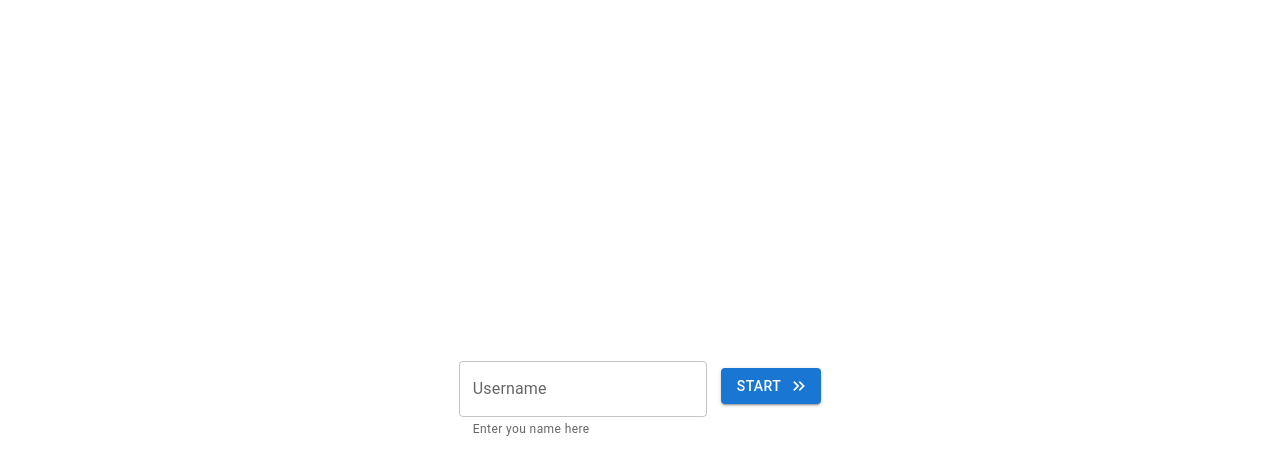
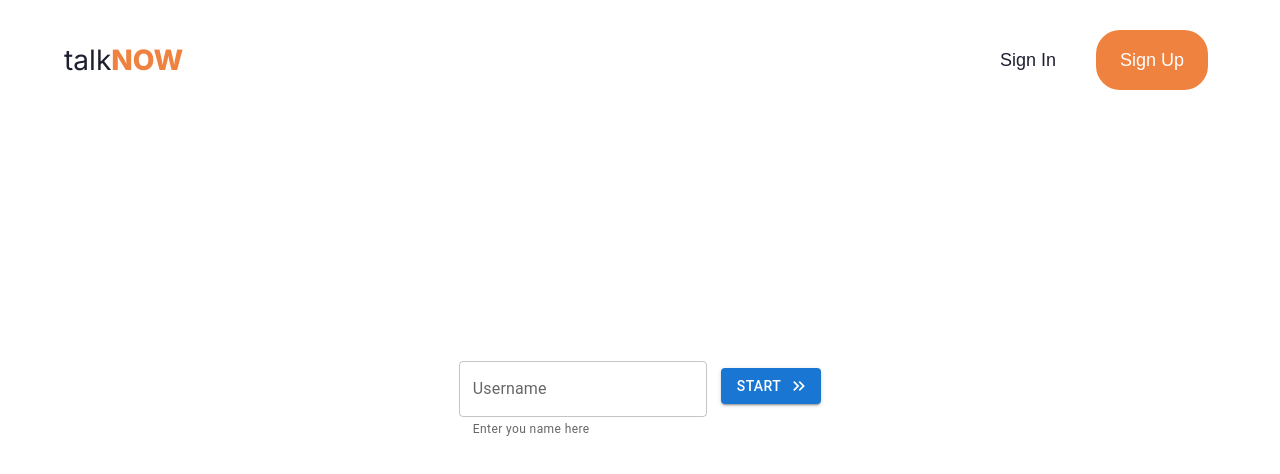
Before and after one commit to siriHtree/Websocket-learning, a Next.js app in the folder real-time-chat/: page / in a window 1280 px wide. Shown: the top 474 px of the page. Built offline with nearby package versions, Linux system fonts and the light colour scheme.

Commit message:
Developed the UI Home page

```diff
--- a/real-time-chat/package.json
+++ b/real-time-chat/package.json
@@ -21,11 +21,13 @@
     "dotenv": "^16.3.1",
     "eslint": "8.47.0",
     "eslint-config-next": "13.4.19",
+    "framer-motion": "^10.16.4",
     "mongoose": "^7.4.5",
     "next": "13.4.19",
     "postcss": "8.4.28",
     "react": "18.2.0",
     "react-dom": "18.2.0",
+    "react-icons": "^4.11.0",
     "socket.io-client": "^4.7.2",
     "tailwindcss": "3.3.3",
     "typescript": "5.1.6",
--- a/real-time-chat/src/app/chat/page.tsx
+++ b/real-time-chat/src/app/chat/page.tsx
@@ -5,7 +5,7 @@ const page = () => {
 
 	return (
 		<section className="w-full h-screen flex">
-			<div className="w-[30%] h-screen shadow-lg relative z-9"></div>
+			{/* <div className="w-[30%] h-screen shadow-lg relative z-9"></div> */}
 			<ChatScreen />
 		</section>
 	);
--- a/real-time-chat/src/app/global.css
+++ b/real-time-chat/src/app/global.css
@@ -8,6 +8,8 @@ html,body{
     height:100%;
 }
 
+@import url('https://fonts.googleapis.com/css2?family=Oswald:wght@200;300;400;500;600;700&display=swap');
+
 @tailwind base;
 
 @tailwind components;
--- a/real-time-chat/src/app/layout.tsx
+++ b/real-time-chat/src/app/layout.tsx
@@ -1,6 +1,9 @@
 import "./global.css";
 import { Inter } from "next/font/google";
 import UserProvider from "@/context/UserContext";
+
+//Components
+import Nav from "@/components/Nav/Nav";
 
 const inter = Inter({ subsets: ["latin"] });
 export const metadata = {
@@ -20,7 +23,10 @@ export default function RootLayout({
 					suppressHydrationWarning={true}
 					className={inter.className}
 				>
-					<main className="w-full min-h-screen">{children}</main>
+					<main className="w-full min-h-screen">
+						<Nav />
+						{children}
+					</main>
 				</body>
 			</UserProvider>
 		</html>
--- /dev/null
+++ b/real-time-chat/src/components/Common/CButton.tsx
@@ -0,0 +1,13 @@
+export default function CButton(props: any) {
+	return (
+		<button
+			className={`${
+				props.emphasis
+					? "text-white  bg-clr2"
+					: "text-clr1 bg-transparent"
+			} py-4 px-6 rounded-3xl text-lg border-none cursor-pointer m-2`}
+		>
+			<span>{props.children}</span>
+		</button>
+	);
+}
--- /dev/null
+++ b/real-time-chat/src/components/Common/Logo.tsx
@@ -0,0 +1,13 @@
+import Link from "next/link";
+
+const Logo = () => {
+	return (
+		<div className="text-2xl">
+			<h3 className="text-clr1 font-normal">
+				talk<span className="text-clr2 font-extrabold">NOW</span>
+			</h3>
+		</div>
+	);
+};
+
+export default Logo;
--- /dev/null
+++ b/real-time-chat/src/components/Nav/Nav.tsx
@@ -0,0 +1,16 @@
+import CButton from "../Common/CButton";
+import Logo from "../Common/Logo";
+
+const Nav = () => {
+	return (
+		<nav className="w-full h-[15vh] fixed left-0 top-0 flex items-center justify-between px-16">
+			<Logo></Logo>
+			<div>
+				<CButton>Sign In</CButton>
+				<CButton emphasis={true}>Sign Up</CButton>
+			</div>
+		</nav>
+	);
+};
+
+export default Nav;
--- /dev/null
+++ b/real-time-chat/src/components/StartButton.tsx
@@ -0,0 +1,44 @@
+"use client";
+
+import React from "react";
+import { useUser } from "@/context/UserContext";
+import { useRouter } from "next/navigation";
+//Material UI
+import Box from "@mui/material/Box";
+import TextField from "@mui/material/TextField";
+import Button from "@mui/material/Button";
+import KeyboardDoubleArrowRightIcon from "@mui/icons-material/KeyboardDoubleArrowRight";
+
+const StartButton = () => {
+	let { username, setUsername } = useUser();
+	const router = useRouter();
+	const StartChat = (e: React.FormEvent<HTMLFormElement>) => {
+		e.preventDefault();
+		if (username) {
+			router.push("/chat");
+		}
+	};
+	return (
+		<form onSubmit={StartChat}>
+			<Box className="flex items-center">
+				<TextField
+					label="Username"
+					variant="outlined"
+					helperText="Enter you name here"
+					value={username}
+					onChange={(e: any) => setUsername(e.target.value)}
+				/>
+				<Button
+					variant="contained"
+					sx={{ marginLeft: "1em", marginBottom: "2em" }}
+					endIcon={<KeyboardDoubleArrowRightIcon />}
+					type="submit"
+				>
+					Start
+				</Button>
+			</Box>
+		</form>
+	);
+};
+
+export default StartButton;
--- a/real-time-chat/src/components/chat/ChatScreen.tsx
+++ b/real-time-chat/src/components/chat/ChatScreen.tsx
@@ -8,7 +8,7 @@ import User from "./User";
 const ChatScreen = () => {
 	const { socket, messages } = useSocket();
 	return (
-		<div className="w-[70%] h-screen">
+		<div className="w-[100%] h-screen">
 			<User />
 			<div className="w-full h-[80vh] bg-slate-100 flex p-4 justify-end flex-col">
 				{messages.map((elm, i) => {
@@ -17,13 +17,14 @@ const ChatScreen = () => {
 							key={`dlkfjeif${i}`}
 							className={`w-full flex ${
 								(socket && socket.id) === elm.id
-									? "justify-end"
-									: "justify-start"
-							} mt-4`}
+									? "items-end"
+									: "items-start"
+							} mt-4 flex-col`}
 						>
 							<div className="px-4 py-2 bg-purple-600 w-fit rounded-lg">
 								<p className="text-white">{elm.text}</p>
 							</div>
+							<h6 className="mr-1 font-normal">{elm.name}</h6>
 						</div>
 					);
 				})}
--- a/real-time-chat/tailwind.config.ts
+++ b/real-time-chat/tailwind.config.ts
@@ -13,6 +13,13 @@ const config: Config = {
 				"gradient-conic":
 					"conic-gradient(from 180deg at 50% 50%, var(--tw-gradient-stops))",
 			},
+			colors: {
+				bg1: "#FFF2E9",
+				clr1: "#1E1F30",
+				clr2: "#F0823F",
+				white: "#fff",
+				transparent: "transparent",
+			},
 		},
 	},
 	plugins: [],
```
Also changed, not shown: 1 other file (tests, documents, lock files or other folders).
